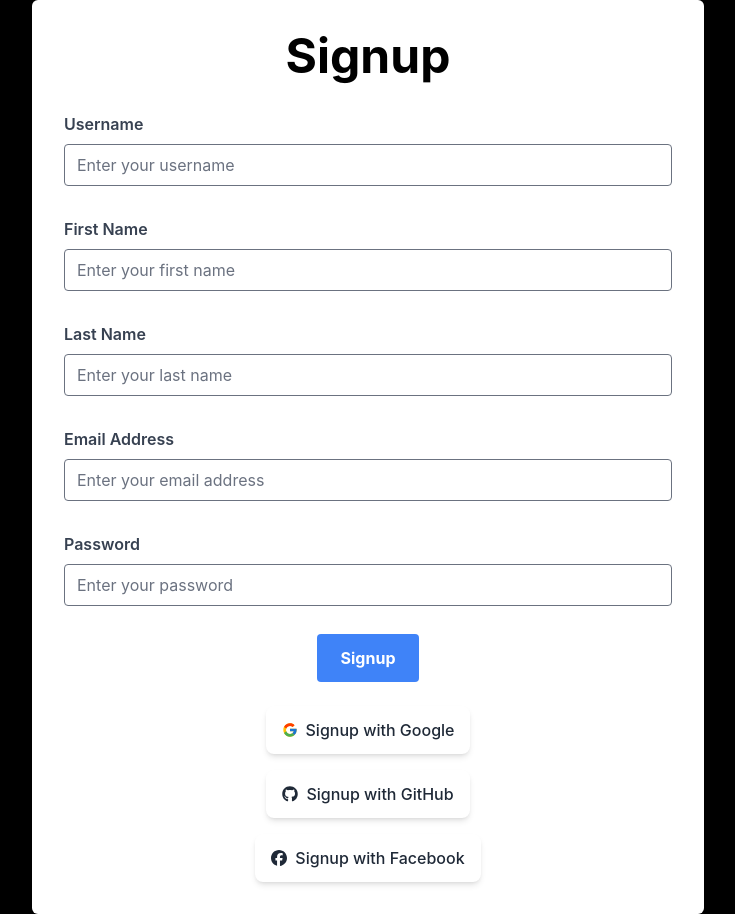
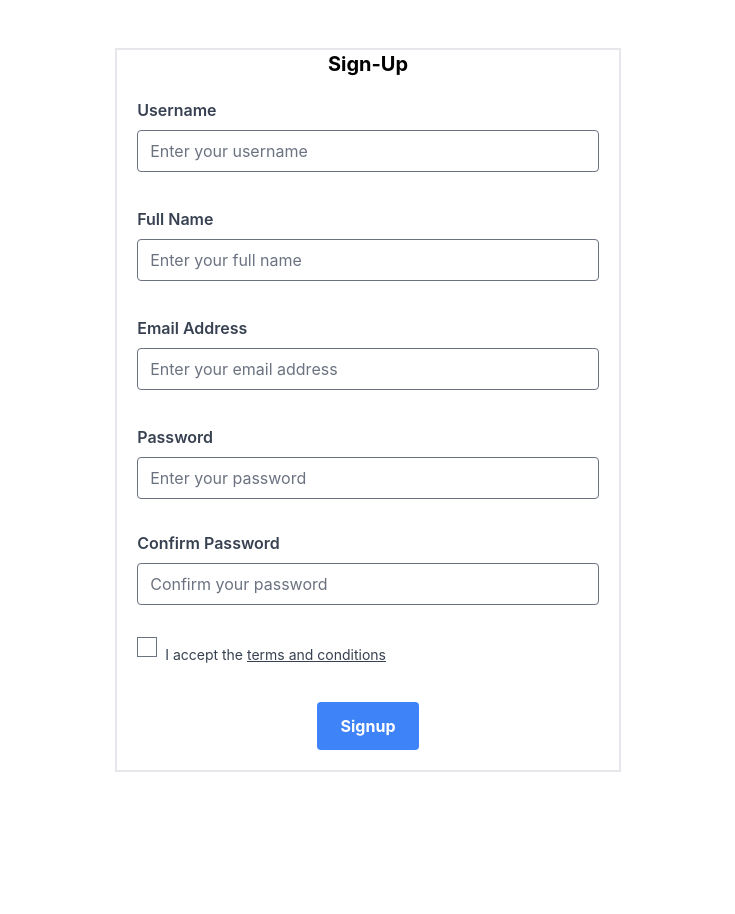
Before and after one commit to 001AM/62_DISHOOM_BnB24, a React (Create React App) app in the folder Frontend/: page /register in a window 1280 px wide. Shown: the whole page, without its empty margins (272-1007 px from the left). After the commit the page ends 820 px from the top, so only its background shows below. Built offline with nearby package versions, Linux system fonts and the light colour scheme.

Commit message:
3rd Commit

```diff
--- a/Frontend/package.json
+++ b/Frontend/package.json
@@ -12,7 +12,7 @@
     "@testing-library/react": "^13.4.0",
     "@testing-library/user-event": "^13.5.0",
     "axios": "^1.6.3",
-    "flowbite": "^2.2.1",
+    "flowbite": "^2.3.0",
     "flowbite-react": "^0.7.2",
     "heroicons": "^2.1.1",
     "react": "^18.2.0",
--- a/Frontend/src/pages/register/register.jsx
+++ b/Frontend/src/pages/register/register.jsx
@@ -1,64 +1,43 @@
 // src/Signup.js
-import React, { useContext, useEffect, useState } from 'react';
-import { useNavigate } from 'react-router-dom';
-import ExampleContext from '../../context/Context';
-import { ToastContainer, toast } from 'react-toastify';
-import { FcGoogle } from "react-icons/fc";
-import { FaGithub, FaFacebook } from "react-icons/fa6";
-import axios from 'axios'; // Import Axios
+import React, { useState } from 'react';
 
 const Register = () => {
-    const navigate = useNavigate();
-    const { isLogin, setLogin } = useContext(ExampleContext);
 
-    useEffect(() => {
-        console.log('...', isLogin);
-        if (isLogin) {
-            navigate('/home');
-        }
-    }, [isLogin, navigate]);
+    const [password, setPassword] = useState('');
+    const [confirmPassword, setConfirmPassword] = useState('');
+    const [termsAccepted, setTermsAccepted] = useState(false);
 
-    const handleSocialSignup = (provider) => {
-        // Handle social signup logic here
-        toast.success(`Signup with ${provider}`);
+    const handlePasswordChange = (e) => {
+        setPassword(e.target.value);
     };
 
-    const handleFormSubmit = async (e) => {
+    const handleTermsChange = (e) => {
+        setTermsAccepted(e.target.checked);
+    };
+
+    const handleConfirmPasswordChange = (e) => {
+        setConfirmPassword(e.target.value);
+    };
+
+    const handleSubmit = (e) => {
         e.preventDefault();
 
-        try {
-            // Replace 'YOUR_API_ENDPOINT' with your actual API endpoint
-            const response = await axios.post('https://api.interv.co.in/authentication/signup/', {
-                username: e.target.username.value,
-                firstName: e.target.firstName.value,
-                lastName: e.target.lastName.value,
-                email: e.target.email.value,
-                password: e.target.password.value,
-            });
+        if (password !== confirmPassword) {
+            alert('Passwords do not match');
+            return;
+        }
 
-            // Check if the signup was successful (you may need to adjust this based on your API response)
-            if (response.data.success) {
-                console.log('Signup successful:', response.data);
-                toast.success('Signup successful');
-                setLogin(true);
-                navigate('/home');
-            } else {
-                console.log('Signup failed:', response.data);
-                toast.error('Signup failed. Please try again.');
+        if (!termsAccepted) {
+            alert('Please accept the terms and conditions');
+            return;
         }
-        } catch (error) {
-            console.error('Error during signup:', error);
-            toast.error('Signup failed. Please try again.');
     }
-    };
 
     return (
-        <div className='flex items-center justify-center min-h-screen bg-black'>
-            <div className="w-full h-auto max-w-md p-4 bg-white rounded-md shadow-md md:p-8 md:max-w-xl lg:max-w-2xl">
-                <div className="text-center">
-                    <div className="mb-2 text-xl font-bold md:text-4xl lg:text-5xl md:mb-4">Signup</div>
-                    <form onSubmit={handleFormSubmit} className="mt-4 md:mt-8">
-                        <div className="mb-2 md:mb-4">
+        <div className='grid-cols-1 gap-6 px-2 sm:grid-cols-6 md:grid-cols-12 '>
+            <div className='col-span-1 lg:col-span-8 m-12 border-2 lg:w-2/5 flex-column justify-center items-center mx-auto'>
+                <h1 className='text-center text-xl font-bold'>Sign-Up</h1>
+                <div className='sm:col-span-1 md:col-span-4 lg:col-span-5 m-5'>
                     <label style={{ textAlign: 'initial' }} className="block mb-1 text-sm font-semibold text-gray-700 md:text-base md:mb-2" htmlFor="username">
                         Username
                     </label>
@@ -66,23 +45,15 @@ const Register = () => {
                         className="w-full px-3 py-2 text-sm leading-tight text-gray-700 border rounded md:text-base focus:outline-none focus:shadow-outline"
                         id="username" type="text" placeholder="Enter your username" />
                 </div>
-                        <div className="mb-2 md:mb-4">
+                <div className="m-5">
                     <label style={{ textAlign: 'initial' }} className="block mb-1 text-sm font-semibold text-gray-700 md:text-base md:mb-2" htmlFor="firstName">
-                                First Name
+                        Full Name
                     </label>
                     <input
                         className="w-full px-3 py-2 text-sm leading-tight text-gray-700 border rounded md:text-base focus:outline-none focus:shadow-outline"
-                                id="firstName" type="text" placeholder="Enter your first name" />
+                        id="firstName" type="text" placeholder="Enter your full name" />
                 </div>
-                        <div className="mb-2 md:mb-4">
-                            <label style={{ textAlign: 'initial' }} className="block mb-1 text-sm font-semibold text-gray-700 md:text-base md:mb-2" htmlFor="lastName">
-                                Last Name
-                            </label>
-                            <input
-                                className="w-full px-3 py-2 text-sm leading-tight text-gray-700 border rounded md:text-base focus:outline-none focus:shadow-outline"
-                                id="lastName" type="text" placeholder="Enter your last name" />
-                        </div>
-                        <div className="mb-2 md:mb-4">
+                <div className="m-5">
                     <label style={{ textAlign: 'initial' }} className="block mb-1 text-sm font-semibold text-gray-700 md:text-base md:mb-2" htmlFor="email">
                         Email Address
                     </label>
@@ -90,43 +61,40 @@ const Register = () => {
                         className="w-full px-3 py-2 text-sm leading-tight text-gray-700 border rounded md:text-base focus:outline-none focus:shadow-outline"
                         id="email" type="email" placeholder="Enter your email address" />
                 </div>
-                        <div className="mb-2 md:mb-4">
+                <div className="m-5">
                     <label style={{ textAlign: 'initial' }} className="block mb-1 text-sm font-semibold text-gray-700 md:text-base md:mb-2" htmlFor="password">
                         Password
                     </label>
                     <input
                         className="w-full px-3 py-2 mb-1 text-sm leading-tight text-gray-700 border rounded md:text-base md:mb-3 focus:outline-none focus:shadow-outline"
-                                id="password" type="password" placeholder="Enter your password" />
+                        id="password" type="password" placeholder="Enter your password" onChange={handlePasswordChange} />
                 </div>
-                        <div className="mb-4 md:mb-6">
+                <div className="m-5">
+                    <label style={{ textAlign: 'initial' }} className="block mb-1 text-sm font-semibold text-gray-700 md:text-base md:mb-2" htmlFor="confirmPassword">
+                        Confirm Password
+                    </label>
+                    <input
+                        className="w-full px-3 py-2 mb-1 text-sm leading-tight text-gray-700 border rounded md:text-base md:mb-3 focus:outline-none focus:shadow-outline"
+                        id="confirmPassword" type="password" placeholder="Confirm your password" onChange={handleConfirmPasswordChange} />
+                </div>
+                <div className="m-5">
+                    <label className="inline-flex items-center">
+                        <input
+                            type="checkbox"
+                            className="form-checkbox h-5 w-5 text-blue-600"
+                            checked={termsAccepted}
+                            onChange={handleTermsChange}
+                        />
+                        <span className="ml-2 text-sm text-gray-700">I accept the <a href="/terms" className="underline">terms and conditions</a></span>
+                    </label>
+                </div>
+                <div className=' flex justify-center mb-5'>
                 <button
-                                className="px-4 py-2 text-sm font-bold text-white bg-blue-500 rounded hover:bg-blue-700 md:py-3 md:px-6 focus:outline-none focus:shadow-outline md:text-base">
+                    className="px-4 py-2 text-sm font-bold text-white bg-blue-500 rounded hover:bg-blue-700 md:py-3 md:px-6 focus:outline-none focus:shadow-outline md:text-base" onClick={handleSubmit}>
                     Signup
                 </button>
                 </div>
-                    </form>
             </div>
-
-                <div className="flex flex-col items-center space-y-2 md:space-y-4">
-                    <button
-                        className="flex items-center px-2 py-2 text-sm font-medium text-gray-800 bg-white border border-gray-300 rounded-lg shadow-md md:px-4 md:py-3 md:text-base hover:bg-gray-200 focus:outline-none focus:ring-2 focus:ring-offset-2 focus:ring-gray-500">
-                        <FcGoogle />
-                        <span className="ml-1 md:ml-2">Signup with Google</span>
-                    </button>
-                    <button
-                        className="flex items-center px-2 py-2 text-sm font-medium text-gray-800 bg-white border border-gray-300 rounded-lg shadow-md md:px-4 md:py-3 md:text-base hover:bg-gray-200 focus:outline-none focus:ring-2 focus:ring-offset-2 focus:ring-gray-500">
-                        <FaGithub />
-                        <span className="ml-1 md:ml-2">Signup with GitHub</span>
-                    </button>
-                    <button
-                        className="flex items-center px-2 py-2 text-sm font-medium text-gray-800 bg-white border border-gray-300 rounded-lg shadow-md md:px-4 md:py-3 md:text-base hover:bg-gray-200 focus:outline-none focus:ring-2 focus:ring-offset-2 focus:ring-gray-500">
-                        <FaFacebook />
-                        <span className="ml-1 md:ml-2">Signup with Facebook</span>
-                    </button>
-                </div>
-            </div>
-
-            <ToastContainer position="top-right" autoClose={5000} hideProgressBar={false} newestOnTop={false} closeOnClick rtl={false} pauseOnFocusLoss draggable pauseOnHover />
         </div>
     );
 };
--- /dev/null
+++ b/Frontend/src/pages/register/regsiter_new.jsx
@@ -0,0 +1,107 @@
+import React, {useState} from "react"
+
+export default Regsiter = () => {
+
+    const [password, setPassword] = useState('');
+    const [confirmPassword, setConfirmPassword] = useState('');
+    const [termsAccepted, setTermsAccepted] = useState(false);
+
+    const handlePasswordChange = (e) => {
+        setPassword(e.target.value);
+    };
+
+     const handleTermsChange = (e) => {
+        setTermsAccepted(e.target.checked);
+    };
+
+    const handleConfirmPasswordChange = (e) => {
+        setConfirmPassword(e.target.value);
+    };
+
+    const handleSubmit = (e) => {
+        e.preventDefault();
+
+        const handleSubmit = (e) => {
+            e.preventDefault();
+
+            if (password !== confirmPassword) {
+                alert('Passwords do not match');
+                return;
+            }
+
+            if (!termsAccepted) {
+                alert('Please accept the terms and conditions');
+                return;
+            }
+
+            // Submit logic here
+        };
+    };
+
+    return (
+        <div className="grid-cols-1">
+            <div className="grid-rows-4 ">
+                <form className="mt-4 md:mt-8" onSubmit={handleSubmit}>
+                    <div className="mb-2 md:mb-4">
+                        <label style={{ textAlign: 'initial' }} className="block mb-1 text-sm font-semibold text-gray-700 md:text-base md:mb-2" htmlFor="username">
+                            Username
+                        </label>
+                        <input
+                            className="w-full px-3 py-2 text-sm leading-tight text-gray-700 border rounded md:text-base focus:outline-none focus:shadow-outline"
+                            id="username" type="text" placeholder="Enter your username" />
+                    </div>
+                    <div className="mb-2 md:mb-4">
+                        <label style={{ textAlign: 'initial' }} className="block mb-1 text-sm font-semibold text-gray-700 md:text-base md:mb-2" htmlFor="firstName">
+                            Full Name
+                        </label>
+                        <input
+                            className="w-full px-3 py-2 text-sm leading-tight text-gray-700 border rounded md:text-base focus:outline-none focus:shadow-outline"
+                            id="firstName" type="text" placeholder="Enter your full name" />
+                    </div>
+                    <div className="mb-2 md:mb-4">
+                        <label style={{ textAlign: 'initial' }} className="block mb-1 text-sm font-semibold text-gray-700 md:text-base md:mb-2" htmlFor="email">
+                            Email Address
+                        </label>
+                        <input
+                            className="w-full px-3 py-2 text-sm leading-tight text-gray-700 border rounded md:text-base focus:outline-none focus:shadow-outline"
+                            id="email" type="email" placeholder="Enter your email address" />
+                    </div>
+                    <div className="mb-2 md:mb-4">
+                        <label style={{ textAlign: 'initial' }} className="block mb-1 text-sm font-semibold text-gray-700 md:text-base md:mb-2" htmlFor="password">
+                            Password
+                        </label>
+                        <input
+                            className="w-full px-3 py-2 mb-1 text-sm leading-tight text-gray-700 border rounded md:text-base md:mb-3 focus:outline-none focus:shadow-outline"
+                            id="password" type="password" placeholder="Enter your password" onChange={handlePasswordChange} />
+                    </div>
+                    <div className="mb-2 md:mb-4">
+                        <label style={{ textAlign: 'initial' }} className="block mb-1 text-sm font-semibold text-gray-700 md:text-base md:mb-2" htmlFor="confirmPassword">
+                            Confirm Password
+                        </label>
+                        <input
+                            className="w-full px-3 py-2 mb-1 text-sm leading-tight text-gray-700 border rounded md:text-base md:mb-3 focus:outline-none focus:shadow-outline"
+                            id="confirmPassword" type="password" placeholder="Confirm your password" onChange={handleConfirmPasswordChange} />
+                    </div>
+                    <div className="mb-4 md:mb-6">
+                        <label className="inline-flex items-center">
+                            <input
+                                type="checkbox"
+                                className="form-checkbox h-5 w-5 text-blue-600"
+                                checked={termsAccepted}
+                                onChange={handleTermsChange}
+                            />
+                            <span className="ml-2 text-sm text-gray-700">I accept the <a href="/terms" className="underline">terms and conditions</a></span>
+                        </label>
+                    </div>
+                    <div className="mb-4 md:mb-6">
+                        <button
+                            className="px-4 py-2 text-sm font-bold text-white bg-blue-500 rounded hover:bg-blue-700 md:py-3 md:px-6 focus:outline-none focus:shadow-outline md:text-base">
+                            Signup
+                        </button>
+                    </div>
+                </form>
+            </div>
+
+        </div>
+    )
+}
```
Also changed, not shown: 1 other file (tests, documents, lock files or other folders). Lines whose indentation alone changed are shown as unchanged.
